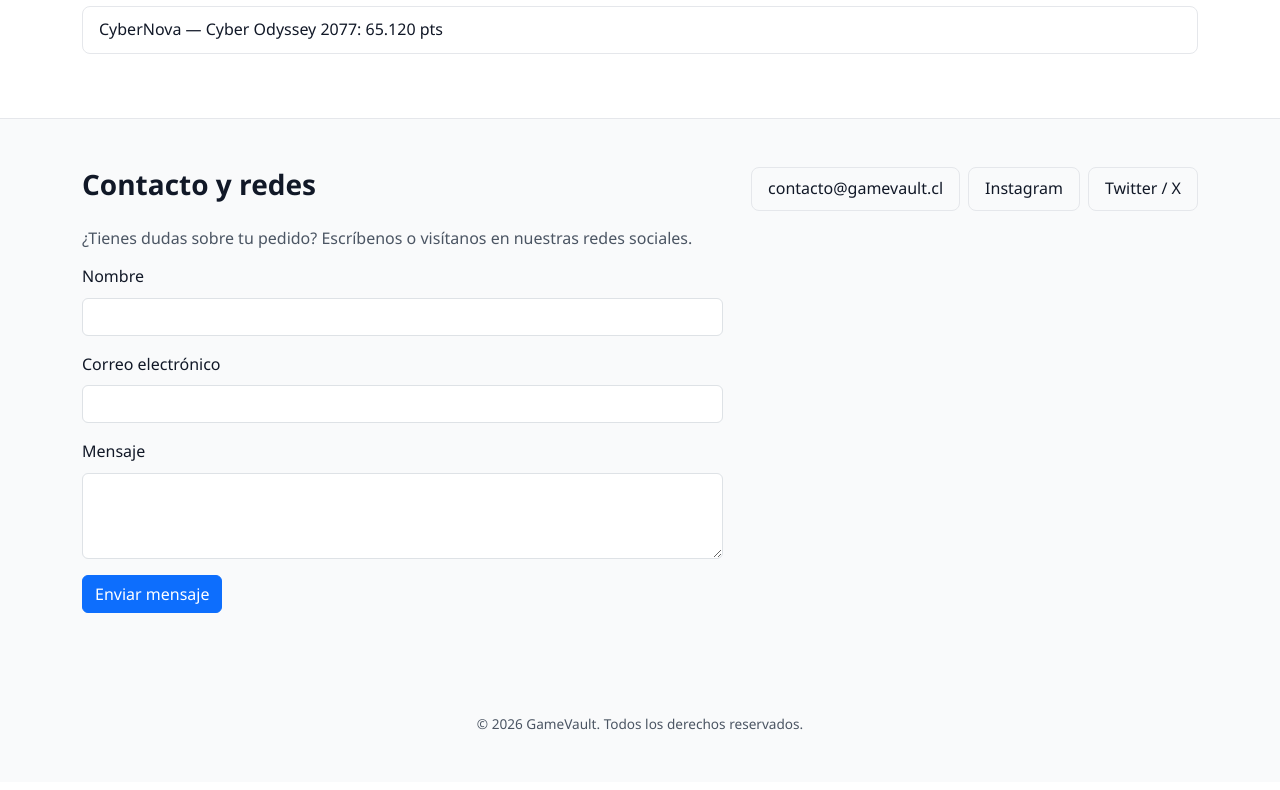
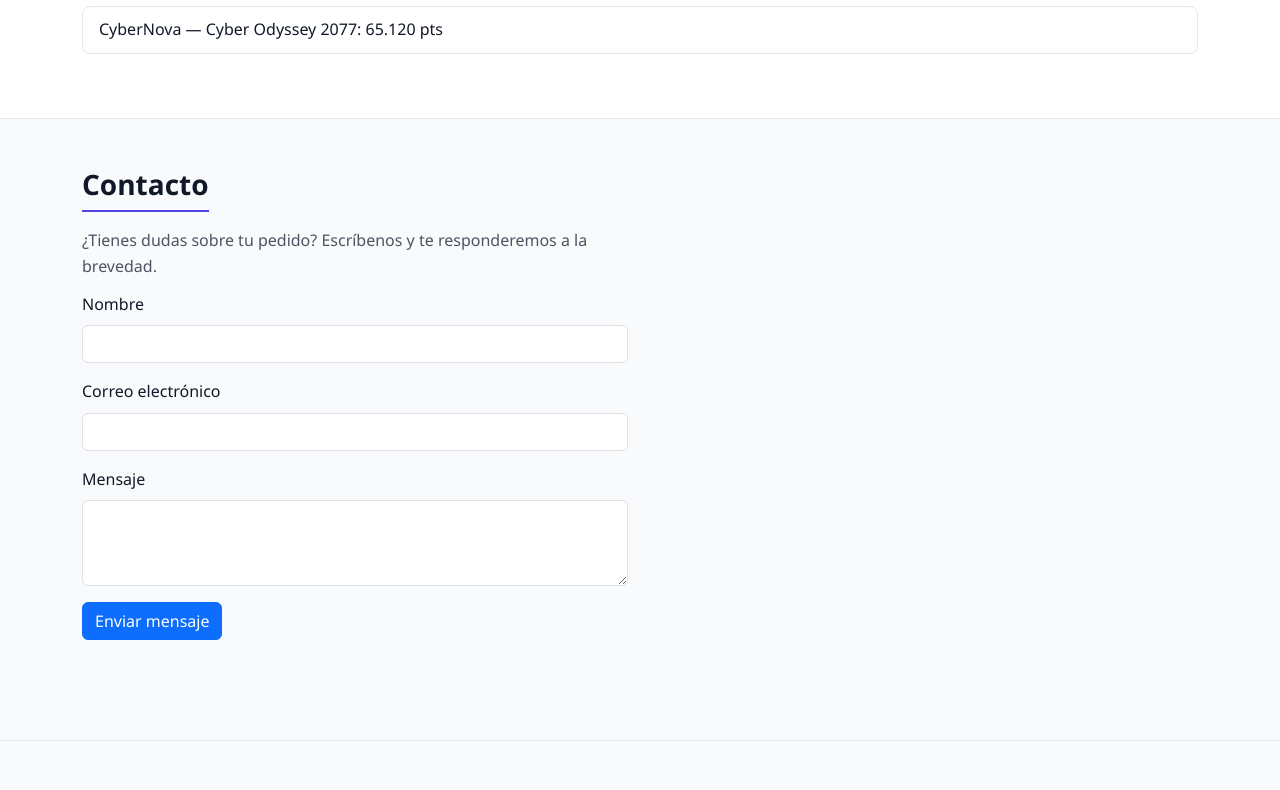
Before and after one commit to gustavoduocuc/video-game-basic, a React (Vite) app: page / in a window 1280 px wide. Shown: the part 3790-4580 px from the top of the page. Built offline with nearby package versions, Linux system fonts and the light colour scheme.

Commit message:
feat(contact): move contact form to react section

```diff
--- a/index.html
+++ b/index.html
@@ -248,36 +248,32 @@
       </div>
     </section>
 
+    <!-- =========================================================
+         Contacto — formulario renderizado por React (ContactForm)
+         Propósito: validar nombre, correo y mensaje antes de enviar
+         ========================================================= -->
+    <section id="contacto" class="section contact-section" aria-labelledby="contacto-titulo">
+      <div class="container">
+        <div class="row">
+          <div class="col-12 col-md-8 col-lg-6">
+            <h2 id="contacto-titulo">Contacto</h2>
+            <p>¿Tienes dudas sobre tu pedido? Escríbenos y te responderemos a la brevedad.</p>
+            <div id="contact-form-root"></div>
+          </div>
+        </div>
+      </div>
+    </section>
+
   </main>
 
-  <footer id="contacto" class="site-footer">
+  <footer class="site-footer">
     <div class="container">
-      <div class="row g-4 align-items-start">
-        <div class="col-12 col-md-7">
-          <h2>Contacto y redes</h2>
-          <p>¿Tienes dudas sobre tu pedido? Escríbenos o visítanos en nuestras redes sociales.</p>
-
-          <form id="contact-form" novalidate>
-            <div class="mb-3">
-              <label for="contact-name" class="form-label">Nombre</label>
-              <input type="text" class="form-control" id="contact-name" name="name" required />
-              <p class="invalid-feedback" data-error-for="contact-name">Por favor ingresa tu nombre.</p>
-            </div>
-            <div class="mb-3">
-              <label for="contact-email" class="form-label">Correo electrónico</label>
-              <input type="email" class="form-control" id="contact-email" name="email" required />
-              <p class="invalid-feedback" data-error-for="contact-email">Ingresa un correo electrónico válido.</p>
-            </div>
-            <div class="mb-3">
-              <label for="contact-message" class="form-label">Mensaje</label>
-              <textarea class="form-control" id="contact-message" name="message" rows="3" required></textarea>
-              <p class="invalid-feedback" data-error-for="contact-message">Por favor escribe tu mensaje.</p>
-            </div>
-            <button type="submit" class="btn btn-primary">Enviar mensaje</button>
-            <p id="contact-form-status" class="mt-3" role="status" aria-live="polite"></p>
-          </form>
+      <div class="row g-4 align-items-center">
+        <div class="col-12 col-md-6">
+          <h2 class="h5 mb-1">Síguenos</h2>
+          <p class="mb-0">Encuentra novedades y lanzamientos en nuestras redes sociales.</p>
         </div>
-        <div class="col-12 col-md-5">
+        <div class="col-12 col-md-6">
           <ul class="social-list list-unstyled d-flex flex-wrap gap-2 justify-content-md-end mb-0">
             <li><a href="mailto:contacto@gamevault.cl">contacto@gamevault.cl</a></li>
             <li><a href="https://www.instagram.com" target="_blank" rel="noopener noreferrer">Instagram</a></li>
@@ -298,7 +294,7 @@
     crossorigin="anonymous"
   ></script>
 
-  <!-- Interactividad propia del sitio que sigue siendo vainilla: puntuaciones y contacto -->
+  <!-- Interactividad propia del sitio que sigue siendo vainilla: puntuaciones -->
   <script type="module" src="js/main.js"></script>
 
   <!-- App de React: catálogo, filtros y carrito (ver src/main.jsx) -->
--- a/js/main.js
+++ b/js/main.js
@@ -1,9 +1,7 @@
-// Punto de entrada del código vainilla restante: puntuaciones y formulario de contacto.
-// El catálogo, los filtros y el carrito se inicializan desde src/main.jsx (React).
-import { initContactForm } from "./modules/contact-form.js";
+// Punto de entrada del código vainilla restante: puntuaciones.
+// Navbar, catálogo, filtros, carrito y contacto se inicializan desde src/main.jsx (React).
 import { initScoresSection } from "./modules/scores.js";
 
 document.addEventListener("DOMContentLoaded", () => {
-  initContactForm();
   initScoresSection();
 });
--- a/public/css/footer.css
+++ b/public/css/footer.css
@@ -1,4 +1,4 @@
-/* Footer: contacto, redes, copyright y estado del formulario. */
+/* Footer: correo, redes y copyright. */
 /* -------------------- 10. Footer -------------------- */
 .site-footer {
   background-color: var(--color-bg-alt);
@@ -30,9 +30,3 @@
   font-size: 0.85rem;
   margin-top: 1.5rem;
 }
-
-/* Formulario de contacto: estado de validación gestionado por contact-form.js */
-#contact-form-status {
-  font-weight: 600;
-  min-height: 1.5rem;
-}
--- /dev/null
+++ b/public/css/forms.css
@@ -0,0 +1,12 @@
+/* Formularios: sección de contacto y alta de videojuegos. */
+/* -------------------- 9d. Contacto y alta de productos -------------------- */
+.contact-section {
+  background-color: var(--color-bg-alt);
+}
+
+/* Mensajes de estado de los formularios (éxito / error) */
+#contact-form-status,
+#product-form-status {
+  font-weight: 600;
+  min-height: 1.5rem;
+}
--- a/public/styles.css
+++ b/public/styles.css
@@ -12,5 +12,6 @@
 @import "css/categories.css";
 @import "css/offers.css";
 @import "css/scores.css";
+@import "css/forms.css";
 @import "css/footer.css";
 @import "css/responsive.css";
--- a/src/App.jsx
+++ b/src/App.jsx
@@ -7,6 +7,7 @@ import { Navbar } from "./components/Navbar.jsx";
 import { ProductList } from "./components/ProductList.jsx";
 import { CartToast } from "./components/CartToast.jsx";
 import { CartOffcanvasBody } from "./components/CartOffcanvasBody.jsx";
+import { ContactForm } from "./components/ContactForm.jsx";
 
 // Nodos ya presentes en index.html: React los llena vía portales, sin desmontar
 // el resto de la página estática (carrusel, ofertas, puntuaciones).
@@ -15,6 +16,7 @@ const MOUNT_IDS = {
   catalogRoot: "catalogo-root",
   cartOffcanvasRoot: "cart-offcanvas-root",
   cartToastRoot: "cart-toast-root",
+  contactRoot: "contact-form-root",
 };
 
 const SEARCH_RESULTS_ID = "catalogo-resultado";
@@ -105,6 +107,8 @@ export function StorefrontApp() {
 
       {mounts.cartToastRoot &&
         createPortal(<CartToast toast={toast.toast} onClose={toast.dismiss} />, mounts.cartToastRoot)}
+
+      {mounts.contactRoot && createPortal(<ContactForm />, mounts.contactRoot)}
     </>
   );
 }
--- /dev/null
+++ b/src/components/ContactForm.jsx
@@ -0,0 +1,87 @@
+import { useState } from "react";
+import { hasErrors, validateContact } from "../utils/validation.js";
+
+const EMPTY_VALUES = { name: "", email: "", message: "" };
+const INITIAL_STATE = { values: EMPTY_VALUES, errors: {}, status: null };
+
+export function ContactForm() {
+  const [form, setForm] = useState(INITIAL_STATE);
+
+  const handleChange = (event) => {
+    const { name, value } = event.target;
+    setForm((prev) => ({ ...prev, values: { ...prev.values, [name]: value } }));
+  };
+
+  const handleSubmit = (event) => {
+    event.preventDefault();
+    const errors = validateContact(form.values);
+
+    if (hasErrors(errors)) {
+      setForm((prev) => ({
+        ...prev,
+        errors,
+        status: { isSuccess: false, message: "Revisa los campos marcados antes de enviar el formulario." },
+      }));
+      return;
+    }
+
+    setForm({
+      ...INITIAL_STATE,
+      status: {
+        isSuccess: true,
+        message: `¡Gracias, ${form.values.name.trim()}! Tu mensaje fue recibido (demostración: no se envía a un servidor real).`,
+      },
+    });
+  };
+
+  const fieldClass = (field) => `form-control${form.errors[field] ? " is-invalid" : ""}`;
+  const statusClass = form.status ? (form.status.isSuccess ? " text-success" : " text-danger") : "";
+
+  return (
+    <form id="contact-form" noValidate onSubmit={handleSubmit}>
+      <div className="mb-3">
+        <label htmlFor="contact-name" className="form-label">Nombre</label>
+        <input
+          type="text"
+          className={fieldClass("name")}
+          id="contact-name"
+          name="name"
+          required
+          value={form.values.name}
+          onChange={handleChange}
+        />
+        <p className="invalid-feedback">Por favor ingresa tu nombre.</p>
+      </div>
+      <div className="mb-3">
+        <label htmlFor="contact-email" className="form-label">Correo electrónico</label>
+        <input
+          type="email"
+          className={fieldClass("email")}
+          id="contact-email"
+          name="email"
+          required
+          value={form.values.email}
+          onChange={handleChange}
+        />
+        <p className="invalid-feedback">Ingresa un correo electrónico válido.</p>
+      </div>
+      <div className="mb-3">
+        <label htmlFor="contact-message" className="form-label">Mensaje</label>
+        <textarea
+          className={fieldClass("message")}
+          id="contact-message"
+          name="message"
+          rows={3}
+          required
+          value={form.values.message}
+          onChange={handleChange}
+        ></textarea>
+        <p className="invalid-feedback">Por favor escribe tu mensaje.</p>
+      </div>
+      <button type="submit" className="btn btn-primary">Enviar mensaje</button>
+      <p id="contact-form-status" className={`mt-3${statusClass}`} role="status" aria-live="polite">
+        {form.status?.message}
+      </p>
+    </form>
+  );
+}
--- /dev/null
+++ b/src/utils/validation.js
@@ -0,0 +1,28 @@
+const EMAIL_PATTERN = /^[^\s@]+@[^\s@]+\.[^\s@]+$/;
+
+function isFilled(value) {
+  return value.trim().length > 0;
+}
+
+// Cada validador devuelve { campo: true } solo para los campos inválidos.
+export function validateContact(values) {
+  const errors = {};
+  if (!isFilled(values.name)) errors.name = true;
+  if (!EMAIL_PATTERN.test(values.email.trim())) errors.email = true;
+  if (!isFilled(values.message)) errors.message = true;
+  return errors;
+}
+
+export function validateProduct(values) {
+  const errors = {};
+  const price = Number(values.price);
+  if (!isFilled(values.name)) errors.name = true;
+  if (!values.categorySlug) errors.categorySlug = true;
+  if (!Number.isInteger(price) || price <= 0) errors.price = true;
+  if (!isFilled(values.description)) errors.description = true;
+  return errors;
+}
+
+export function hasErrors(errors) {
+  return Object.keys(errors).length > 0;
+}
```
Also changed, not shown: js/modules/contact-form.js (deleted, +0 -48 lines).
